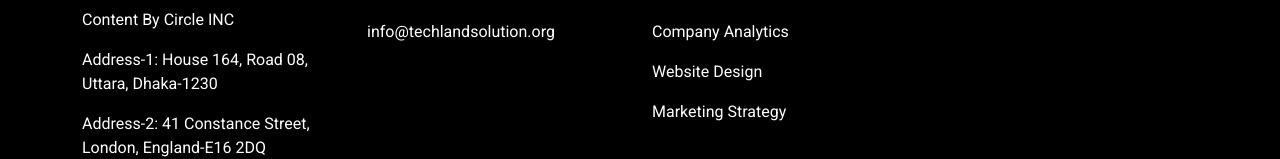
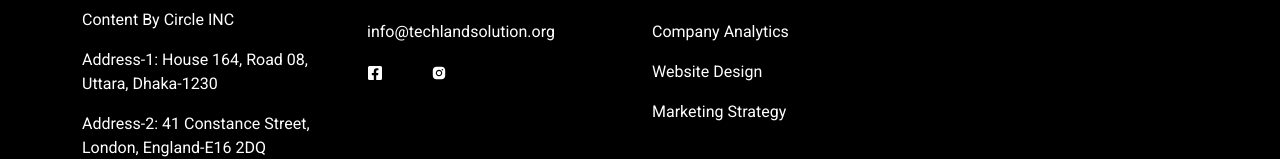
Before and after one commit to hasibdurjoy/studio, a React (Create React App) app: page / in a window 1280 px wide. Shown: the part 3461-3620 px from the top of the page. Built offline with nearby package versions, Linux system fonts and the light colour scheme.

Commit message:
icon updated

```diff
--- a/src/App.js
+++ b/src/App.js
@@ -17,3 +17,7 @@
 }
 
 export default App;
+
+<div>
+  <p></p>
+</div>;
--- a/src/Component/ContactUs.jsx
+++ b/src/Component/ContactUs.jsx
@@ -1,5 +1,7 @@
 import React from "react";
 import { Col, Container, Row } from "react-bootstrap";
+import { FaFacebookSquare } from "react-icons/fa";
+import { AiFillInstagram } from "react-icons/ai";
 // import {
 //   AiFillFacebook,
 //   AiOutlineTwitter,
@@ -62,6 +64,8 @@
               <h2>Useful Links</h2>
               <p>About Us</p>
               <p>info@techlandsolution.org</p>
+              <FaFacebookSquare href="" className=""></FaFacebookSquare>
+              <AiFillInstagram href="" className="mx-5 "></AiFillInstagram>
               {/* <p>Insights</p> */}
               {/* <p>Media Coverage</p> */}
             </Col>
```
